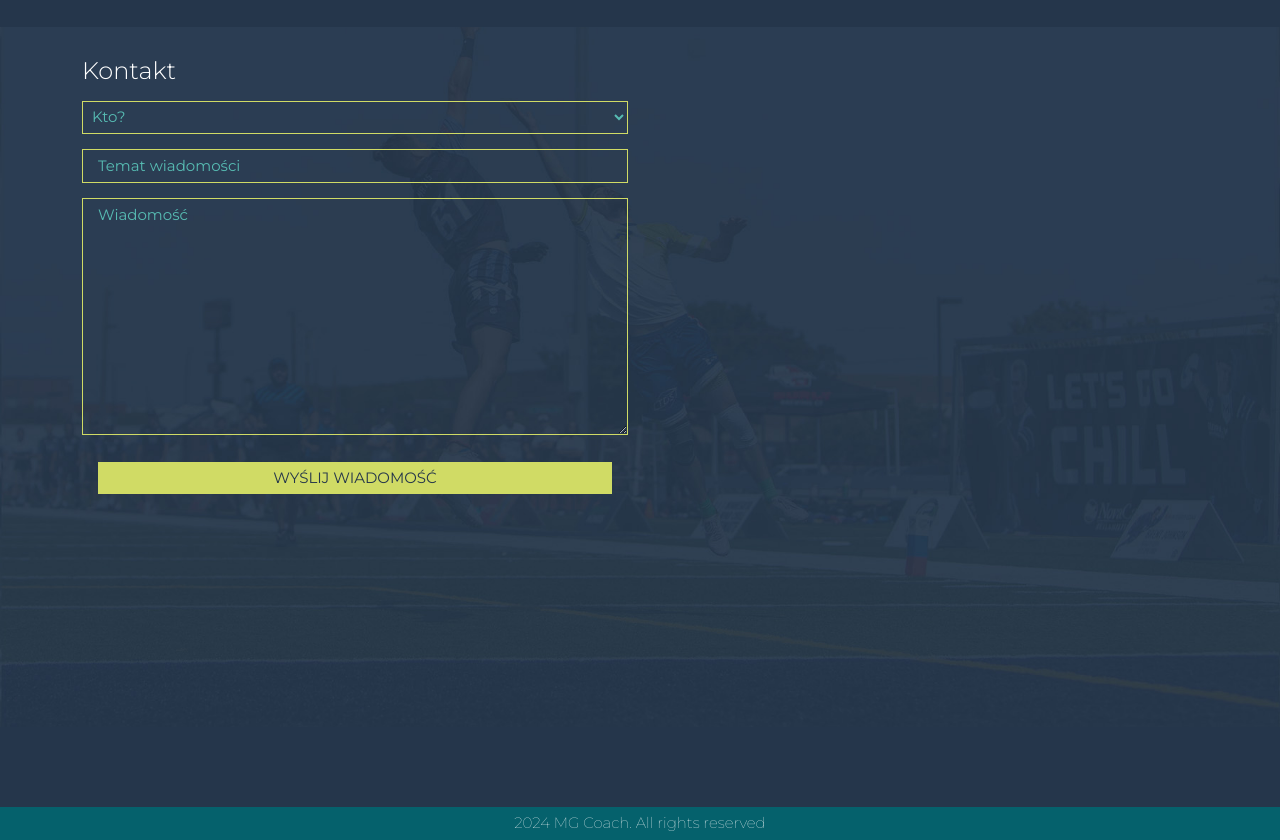
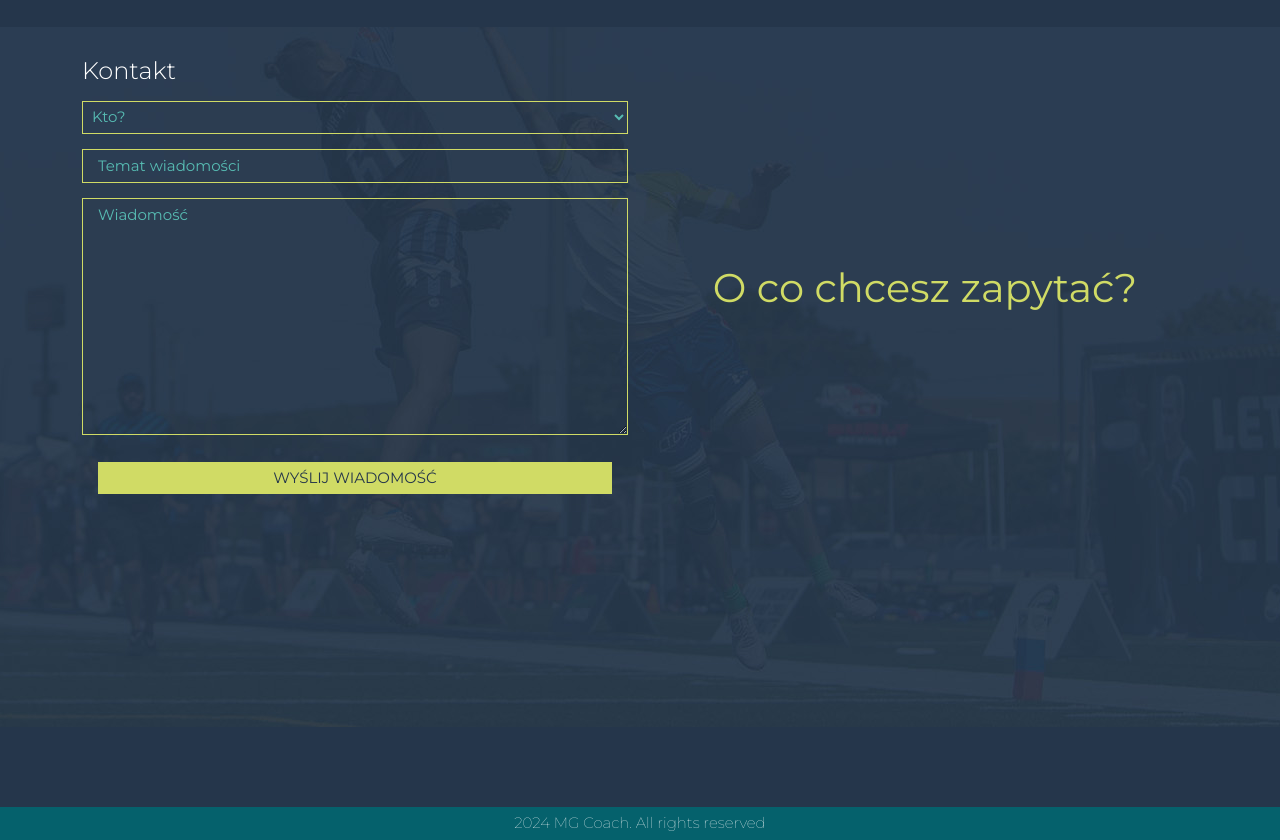
Before and after one commit to Czimpsky/MG_Coach_app, a website built with webpack: page src/kontakt.html in a window 1280 px wide. Shown: the part 73-913 px from the top of the page. Built offline with nearby package versions, Linux system fonts and the light colour scheme.

Commit message:
app v1.0.0

```diff
--- a/src/css/index.scss
+++ b/src/css/index.scss
@@ -214,10 +214,14 @@ body {
 
             img {
                 position: absolute;
-                top: 0;
-                left: 0;
-                width: 100%;
-                height: 100%;
+                top: 50%;
+                left: 50%;
+                transform: translate(-50%, -50%);
+                width: auto;
+                height: auto;
+                min-width: 100%;
+                min-height: 100%;
+                object-fit: cover;
             }
         }
 
@@ -335,33 +339,6 @@ body {
                             }
                         }
                     }
-
-                    .contact-link {
-                        text-decoration: none;
-                        color: colors.$color-navy;
-
-                        .contact {
-                          display: flex;
-                          align-items: center;
-                          justify-content: center;
-                          background-color: colors.$color-recent;
-
-                          &:hover {
-                            transition: 0.3s ease-in-out;
-                            background-color: transparent;
-
-                            h1 {
-                              color: colors.$color-recent;
-                            }
-                          }
-
-                          h1 {
-                            color: colors.$color-navy;
-                            font-size: typography.$font-size-block;
-                            margin: 0;
-                          }
-                        }
-                    }
                 }
             }
 
@@ -446,6 +423,25 @@ body {
                 @include mixins.button-contact;
             }
         }
+
+        .contact-text{
+            display: flex;
+            flex-direction: column;
+            justify-content: center;
+            text-align: center;
+
+            h1{
+                margin: 0 10px 20px 10px;
+                color: colors.$color-recent;
+                font-weight: typography.$font-weight-h1;
+                font-size: typography.$font-size-main;
+                margin-bottom: 20px;
+            }
+
+            @media only screen and (max-width: 767px) {
+                display: none;
+            }
+        }
     }
 
 /* footer */
--- a/src/kontakt.html
+++ b/src/kontakt.html
@@ -38,6 +38,9 @@
                                 <button type="submit">WYŚLIJ WIADOMOŚĆ</button>
                             </form>
                         </div>
+                        <div class="col-md-6 contact-text">
+                            <h1>O co chcesz zapytać?</h1>
+                        </div>
                     </div>
                 </div>
         </div>
```
Also changed, not shown: src/index.html (+0 -7 lines), src/index.js (+0 -7 lines).
